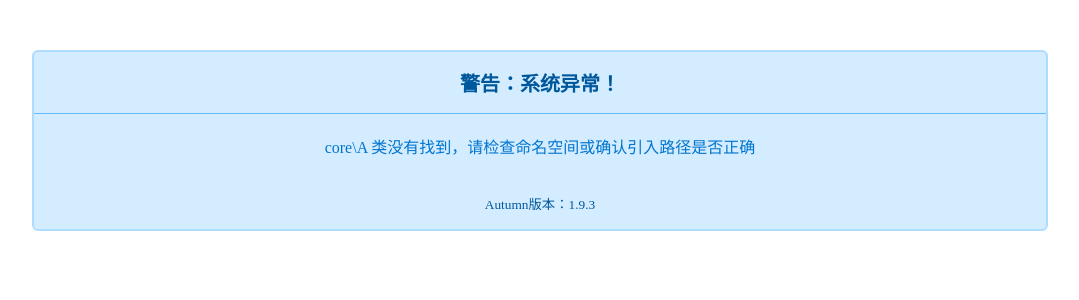
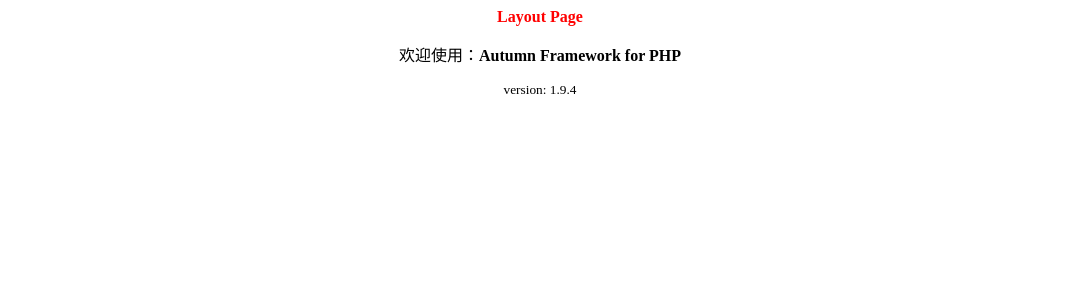
Before and after one commit to bit128/autumn, a PHP site: page / in a window 1280 px wide. Shown: the top 300 px of the page, without its empty margins (100-1179 px from the left). Run offline with PHP 8.4, Linux system fonts and the light colour scheme.

Commit message:
简化配置项

```diff
--- a/app/controllers/SiteController.php
+++ b/app/controllers/SiteController.php
@@ -1,6 +1,5 @@
 <?php
 namespace app\controllers;
-use core\A;
 
 /**
 * 站点控制器示例
@@ -14,11 +13,11 @@ class SiteController extends \core\web\Controller {
 	* 测试action
 	* ======
 	* @author 洪波
-	* @version 17.09.28
+	* @version 19.11.22
 	*/
 	public function actionIndex() {
 		$this->renderView('welcome', [
-			'name' => A::c()->get('app_name') . ' Framework for PHP',
+			'name' => \core\Autumn::app()->config->get('app_name') . ' Framework for PHP',
 			'version' => \core\Autumn::FRAMEWORK_VERSION
 		]);
 	}
@@ -27,7 +26,7 @@ class SiteController extends \core\web\Controller {
 	 * 测试POST传参
 	 * ======
 	 * @author 洪波
-	 * @version 19.05.22
+	 * @version 19.11.22
 	 */
 	public function actionTestPost() {
         if ($this->isPost()) {
@@ -40,7 +39,7 @@ class SiteController extends \core\web\Controller {
 	 * 测试异常情况
 	 * ======
 	 * @author 洪波
-	 * @version 19.05.21
+	 * @version 19.11.22
 	 */
 	public function actionTestBug() {
 		echo 1 / 0;
--- a/config/main.php
+++ b/config/main.php
@@ -26,7 +26,7 @@ return [
 	//模块配置
 	'module' => [
 		//API测试用例
-		/*
+		//*
 		'test' => [
 			'class' => 'core\tools\TestApi',
 			'config' => 'config/api.php'
--- a/core/Autumn.php
+++ b/core/Autumn.php
@@ -9,7 +9,7 @@ namespace core;
 
 class Autumn {
 
-	const FRAMEWORK_VERSION = '1.9.3';
+	const FRAMEWORK_VERSION = '1.9.4';
 
 	//Autumn实例
 	private static $_instance = null;
@@ -93,6 +93,7 @@ class Autumn {
 	* @version 19.11.21
 	*/
 	public function run() {
+		if (Autumn::app()->config->isEnabled) {
 			if (Autumn::app()->config->get('ip_filter.enabled')) {
 				if (\in_array(Autumn::app()->request->getIp(), require_once(Autumn::app()->config->get('ip_filter.ip_list')))) {
 					Autumn::app()->exception->throws('服务器繁忙，请稍后重试~');
@@ -102,5 +103,9 @@ class Autumn {
 				session_start();
 			}
 			Autumn::app()->route->start();
+		} else {
+			Autumn::app()->config->add('debug', true);
+			Autumn::app()->exception->throws('未找到默认配置文件：' . Config::DEFAULT_CONFIG);
 		}
 	}
+}
--- a/core/Config.php
+++ b/core/Config.php
@@ -8,8 +8,18 @@
 namespace core;
 
 class Config {
+
+    //默认配置文件
+    const DEFAULT_CONFIG = './config/main.php';
+
+    //配置表是否可用
+    public $isEnabled = false;
     //配置列表组
     protected $config_list = [];
+
+    public function __construct() {
+        $this->set(self::DEFAULT_CONFIG);
+    }
 
     /**
     * 设置全局配置项
@@ -18,10 +28,13 @@ class Config {
     * @param $config_name   配置项名称
     * ======
     * @author 洪波
-    * @version 17.02.20
+    * @version 19.11.22
     */
     public function set($config_uri) {
-        $this->config_list = require_once($config_uri);
+        if (\is_file($config_uri)) {
+            $this->config_list = require_once($config_uri);
+            $this->isEnabled = true;
+        }
     }
 
     /**
--- a/core/web/Model.php
+++ b/core/web/Model.php
@@ -24,6 +24,9 @@ abstract class Model {
 
 	public function __construct() {
 		$this->init();
+		if ($this->table_name == '') {
+			$this->table_name = \strtolower(\substr(\strrchr(\get_called_class(), '\\'), 1));
+		}
 		$this->orm = new \core\db\Orm($this->table_name, $this->getDb());
 	}
 
--- a/index.php
+++ b/index.php
@@ -3,8 +3,7 @@
 * Autumn入口文件
 * ======
 * @author 洪波
-* @version 17.02.20
+* @version 19.11.22
 */
 require_once('core/Autumn.php');
-core\Autumn::app()->config->set('config/main.php');
-core\Autumn::app()->run();
+\core\Autumn::app()->run();
```
Also changed, not shown: console.php (deleted, +0 -21 lines), test.php (added, +20 -0 lines). Lines whose indentation alone changed are shown as unchanged.
